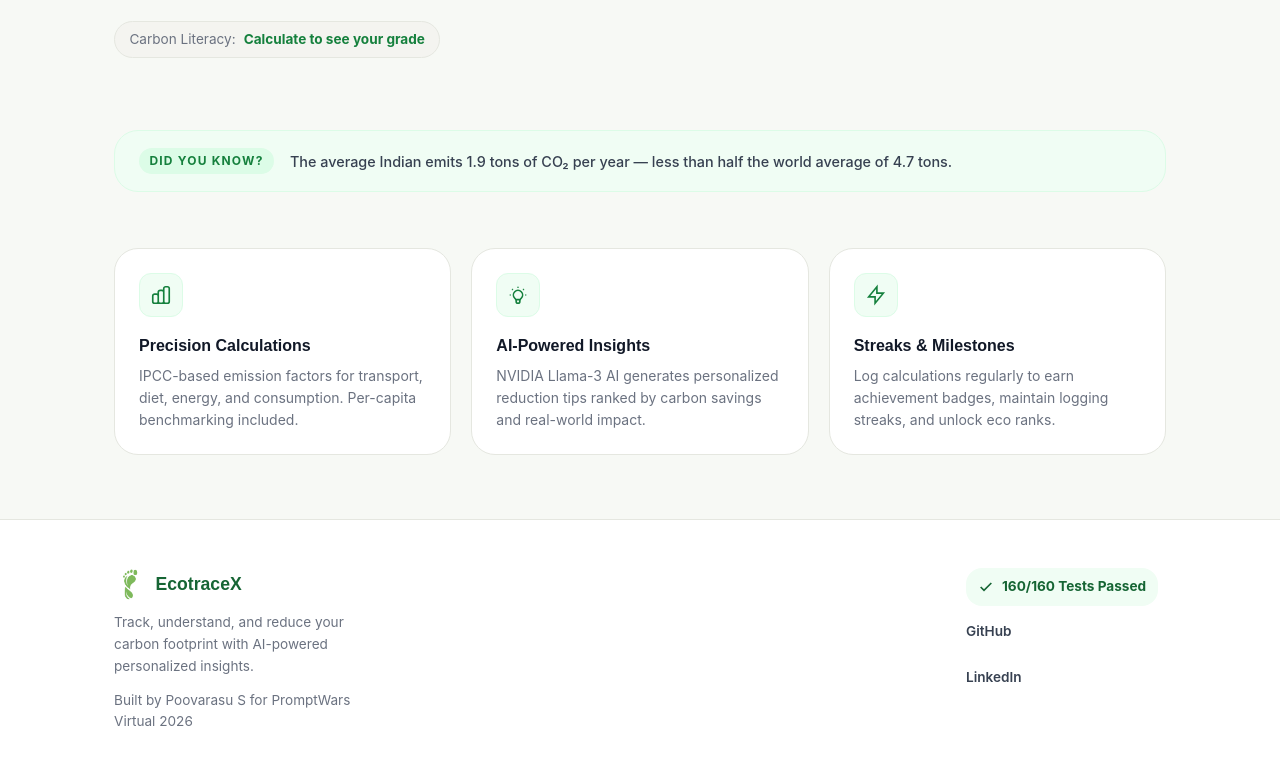
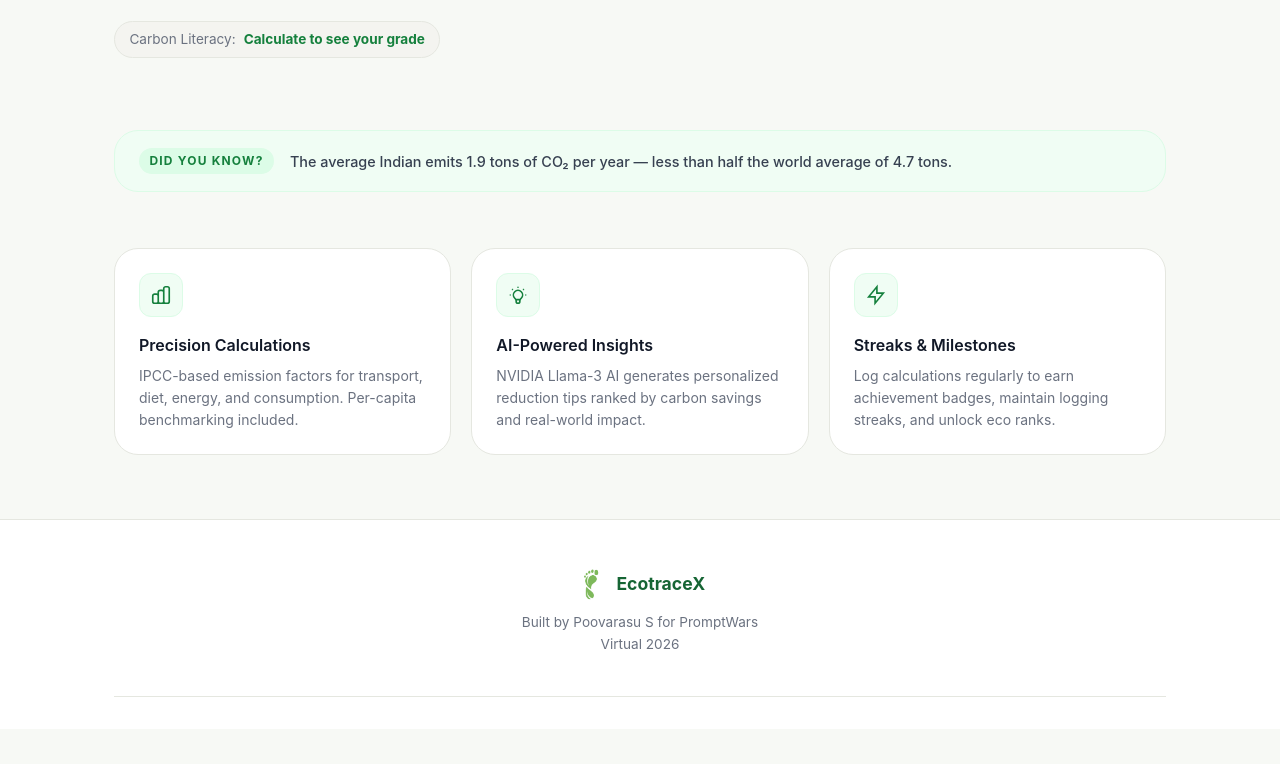
Before and after one commit to poovarasu638178-rgb/ecotrace-carbon-platform, a website: page index.html in a window 1280 px wide. Shown: the part 628-1392 px from the top of the page. After the commit the page ends 1357 px from the top, so only its background shows below. Drawn offline with nearby package versions, Linux system fonts and the light colour scheme.

Commit message:
style: update font to Inter and simplify footer to single column

```diff
--- a/index.html
+++ b/index.html
@@ -13,7 +13,7 @@
   <link rel="icon" type="image/png" href="favicon.png">
   <link rel="preconnect" href="https://fonts.googleapis.com">
   <link rel="preconnect" href="https://fonts.gstatic.com" crossorigin>
-  <link href="https://fonts.googleapis.com/css2?family=Archivo:wght@300;400;500;600;700;800&family=Space+Grotesk:wght@300;400;500;600;700&display=swap" rel="stylesheet">
+  <link href="https://fonts.googleapis.com/css2?family=Inter:wght@300;400;500;600;700;800&display=swap" rel="stylesheet">
   <script src="https://cdn.jsdelivr.net/npm/dompurify@3.0.6/dist/purify.min.js"></script>
   <style>
     /* =============================================
@@ -54,8 +54,8 @@
       --shadow-green: 0 0 0 3px rgba(34,197,94,0.2);
 
       --transition: all 0.22s cubic-bezier(0.4, 0, 0.2, 1);
-      --font-ui: 'Archivo', -apple-system, system-ui, sans-serif;
-      --font-head: 'Space Grotesk', sans-serif;
+      --font-ui: 'Inter', -apple-system, system-ui, sans-serif;
+      --font-head: 'Inter', sans-serif;
     }
 
     *, *::before, *::after { box-sizing: border-box; margin: 0; padding: 0; }
@@ -1408,26 +1408,15 @@
 ================================================ -->
 <footer role="contentinfo">
   <div class="footer-inner">
-    <div class="footer-top" style="display:flex; justify-content:space-between; flex-wrap:wrap; gap:2rem;">
-      <div class="footer-brand" style="max-width:320px;">
-        <div class="brand" style="margin-bottom:0.75rem">
+    <div class="footer-top" style="display:flex; justify-content:center; text-align:center;">
+      <div class="footer-brand" style="max-width:400px; margin: 0 auto;">
+        <div class="brand" style="margin-bottom:0.75rem; justify-content:center;">
           <div class="brand-icon" aria-hidden="true" style="background:transparent; padding:0;">
             <img src="favicon.png" alt="" style="width:100%;height:100%;object-fit:contain;border-radius:var(--radius-sm);">
           </div>
           EcotraceX
         </div>
-        <p>Track, understand, and reduce your carbon footprint with AI-powered personalized insights.</p>
         <p style="margin-top:0.75rem; color:var(--text-500); font-size:0.85rem;">Built by Poovarasu S for PromptWars Virtual 2026</p>
-      </div>
-
-      <div class="footer-col" style="min-width:200px; display:flex; flex-direction:column; gap:0.75rem; align-items:flex-start;">
-        <div style="padding:0.5rem 0.75rem; background:var(--green-50); color:var(--green-800); border:1px solid var(--green-200); border-radius:var(--radius-sm); font-size:0.85rem; font-weight:700; display:inline-flex; align-items:center; gap:0.5rem;">
-           <svg width="16" height="16" viewBox="0 0 24 24" fill="none" stroke="currentColor" stroke-width="2.5"><polyline points="20 6 9 17 4 12"/></svg> 160/160 Tests Passed
-        </div>
-        <ul style="list-style:none; padding:0; display:flex; gap:1.25rem;">
-          <li><a href="https://github.com/poovarasu638178-rgb/ecotrace-carbon-platform" target="_blank" rel="noopener noreferrer" style="color:var(--text-700); text-decoration:none; font-weight:600;">GitHub</a></li>
-          <li><a href="#" target="_blank" rel="noopener noreferrer" style="color:var(--text-700); text-decoration:none; font-weight:600;">LinkedIn</a></li>
-        </ul>
       </div>
     </div>
   </div>
```
